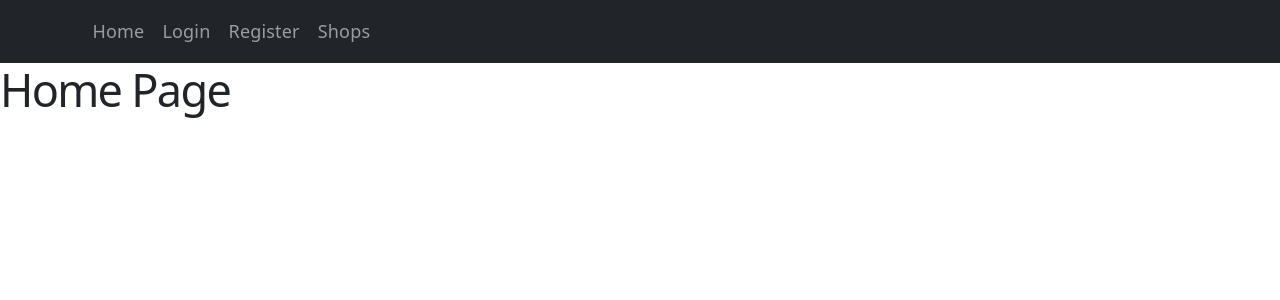
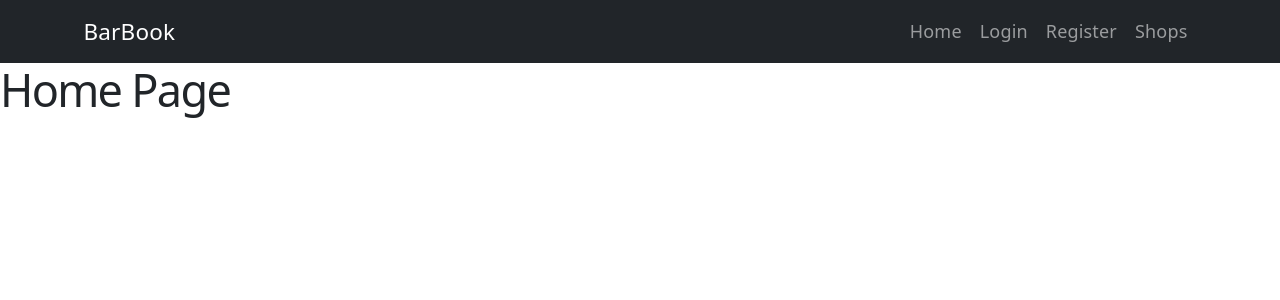
Before and after one commit to FahimFoysalEmon/booking-service, a React (Vite) app in the folder frontend/slot-booking-frontend/: page / in a window 1280 px wide. Shown: the top 300 px of the page. Built offline with nearby package versions, Linux system fonts and the light colour scheme; no server answers.

Commit message:
bar book navbar

```diff
--- a/frontend/slot-booking-frontend/src/layouts/MainLayout.jsx
+++ b/frontend/slot-booking-frontend/src/layouts/MainLayout.jsx
@@ -16,6 +16,7 @@ export default function MainLayout() {
     <div>
       <Navbar bg="dark" variant="dark" expand="lg">
         <Container>
+        <Navbar.Brand as={Link} to="/">BarBook</Navbar.Brand>
           <Nav>
             <Nav.Link as={Link} to="/">Home</Nav.Link>
             {!loggedIn && (
```
